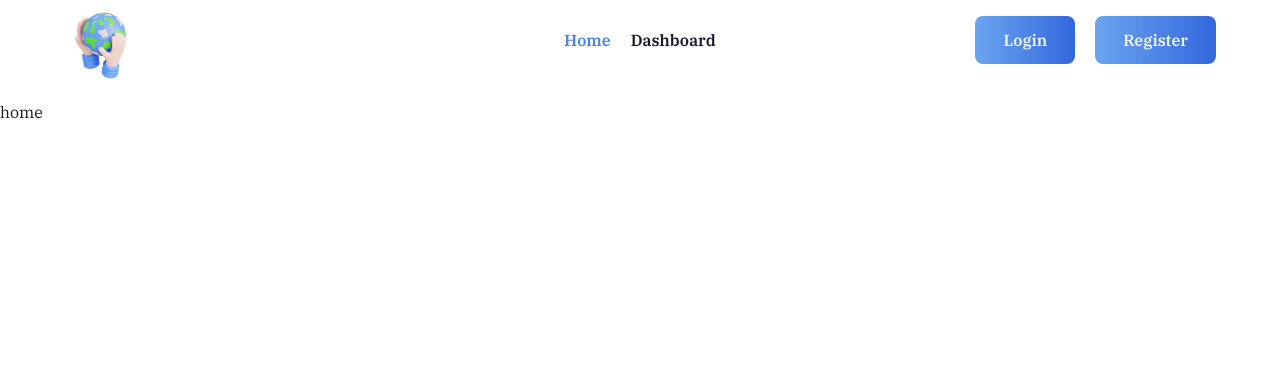
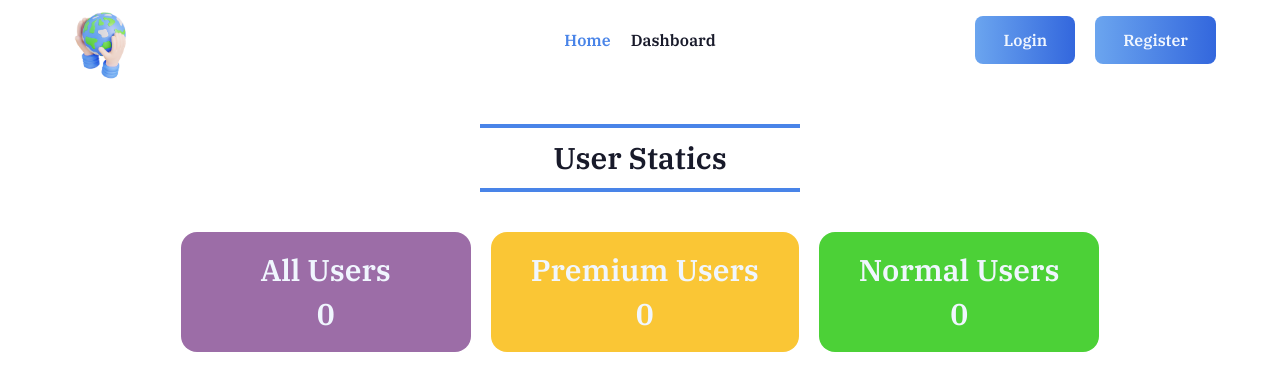
Before and after one commit to Abdullah-Al-Mehmud/GlobeNews-client, a React (Vite) app: page / in a window 1280 px wide. Shown: the top 390 px of the page. Built offline with nearby package versions, Linux system fonts and the light colour scheme; no server answers.

Commit message:
addes users statistics

```diff
--- a/package.json
+++ b/package.json
@@ -17,6 +17,7 @@
     "match-sorter": "^6.3.1",
     "moment": "^2.29.4",
     "react": "^18.2.0",
+    "react-countup": "^6.5.0",
     "react-dom": "^18.2.0",
     "react-hook-form": "^7.48.2",
     "react-icons": "^4.12.0",
--- a/src/Pages/Home/Home.jsx
+++ b/src/Pages/Home/Home.jsx
@@ -1,5 +1,11 @@
+import Statistics from "./Statistics/Statistics";
+
 const Home = () => {
-  return <div>home</div>;
+  return (
+    <div>
+      <Statistics></Statistics>
+    </div>
+  );
 };
 
 export default Home;
--- /dev/null
+++ b/src/Pages/Home/Statistics/Statistics.jsx
@@ -0,0 +1,54 @@
+import { useQuery } from "@tanstack/react-query";
+import useAxiosPublic from "../../../Hooks/useAxiosPublic";
+import CountUp from "react-countup";
+import Heading from "../../../Components/Heading";
+
+const Statistics = () => {
+  const axiosPublic = useAxiosPublic();
+  const { data: users = [] } = useQuery({
+    queryKey: ["allUsers"],
+    queryFn: async () => {
+      const res = await axiosPublic.get("/users");
+      return res.data;
+    },
+  });
+
+  const premiumUser = users.filter((user) => user?.isPremium === "yes");
+  const normalUser = users.filter((user) => user?.isPremium === "no");
+  return (
+    <div>
+      {/* react count up section for the user , premium user and the all users statics section  */}
+      <Heading heading={`User Statics`}></Heading>
+      <div className="max-w-5xl mx-auto">
+        <div className="flex gap-5 justify-center">
+          <div className="bg-[#9c6da7] rounded-2xl text-main-blue-50 px-20 py-5">
+            <p className="font-bold text-3xl">
+              All Users
+              <p className="text-center mt-2">
+                <CountUp end={users.length} />
+              </p>
+            </p>
+          </div>
+          <div className="bg-[#fac635] rounded-2xl text-main-blue-50 px-10 py-5">
+            <p className="font-bold text-3xl">
+              Premium Users
+              <p className="text-center mt-2">
+                <CountUp end={premiumUser.length} />
+              </p>
+            </p>
+          </div>
+          <div className="bg-[#4cd137] rounded-2xl text-main-blue-50 px-10 py-5">
+            <p className="font-bold text-3xl">
+              Normal Users
+              <p className="text-center mt-2">
+                <CountUp end={normalUser.length} />
+              </p>
+            </p>
+          </div>
+        </div>
+      </div>
+    </div>
+  );
+};
+
+export default Statistics;
```
Also changed, not shown: 1 other file (tests, documents, lock files or other folders).
